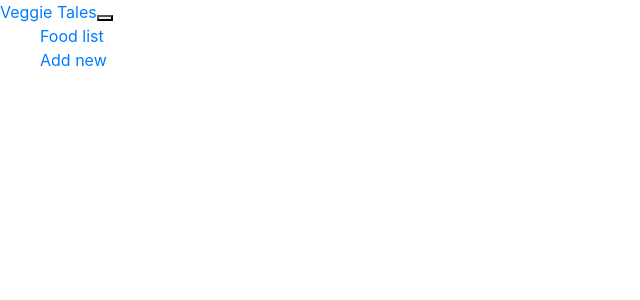
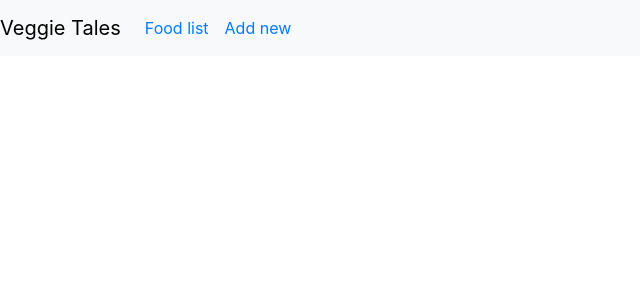
Before and after one commit to spicymaya/veggie-tales, a React app: page / in a window 1280 px wide. Shown: the top 300 px of the page, without its empty margins (0-640 px from the left). Built offline with nearby package versions, Linux system fonts and the light colour scheme; no server answers.

Commit message:
Make Bootstrap work with CSS modules

```diff
--- a/src/index.html
+++ b/src/index.html
@@ -5,8 +5,10 @@
     <meta name="viewport" content="width=device-width, initial-scale=1.0" />
     <meta http-equiv="X-UA-Compatible" content="ie=edge" />
     <title>Veggie Tales</title>
+    <link rel="stylesheet" type="text/css" href="/node_modules/bootstrap/dist/css/bootstrap.min.css"></link>
   </head>
   <body>
     <div id="veggie-tales"></div>
+
   </body>
 </html>
--- a/webpack.config.js
+++ b/webpack.config.js
@@ -21,7 +21,7 @@ module.exports = {
           {
             loader: "css-loader",
             options: {
-              // modules: true,
+              modules: true,
               localIdentName: "[path][name]__[local]--[hash:base64:5]"
             }
           },
```
